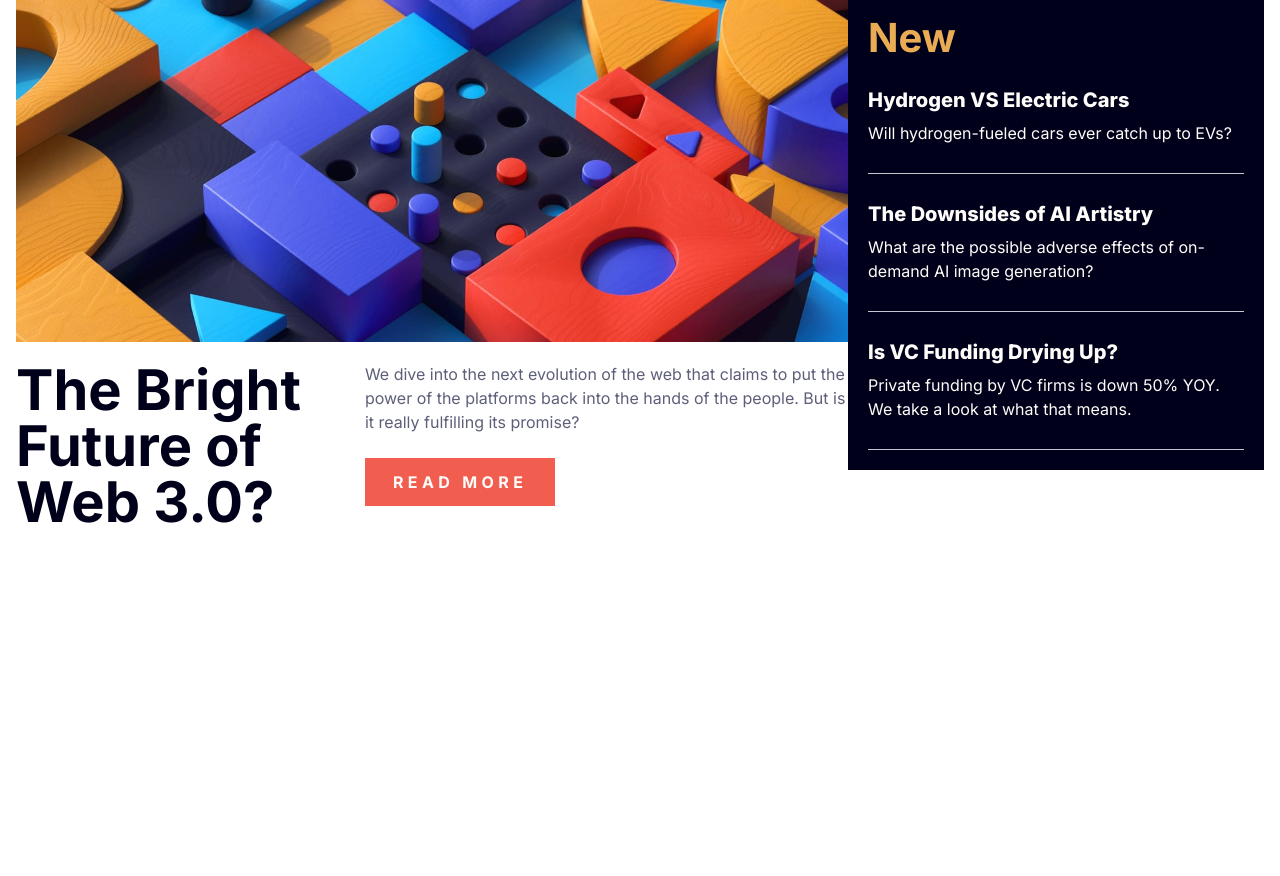
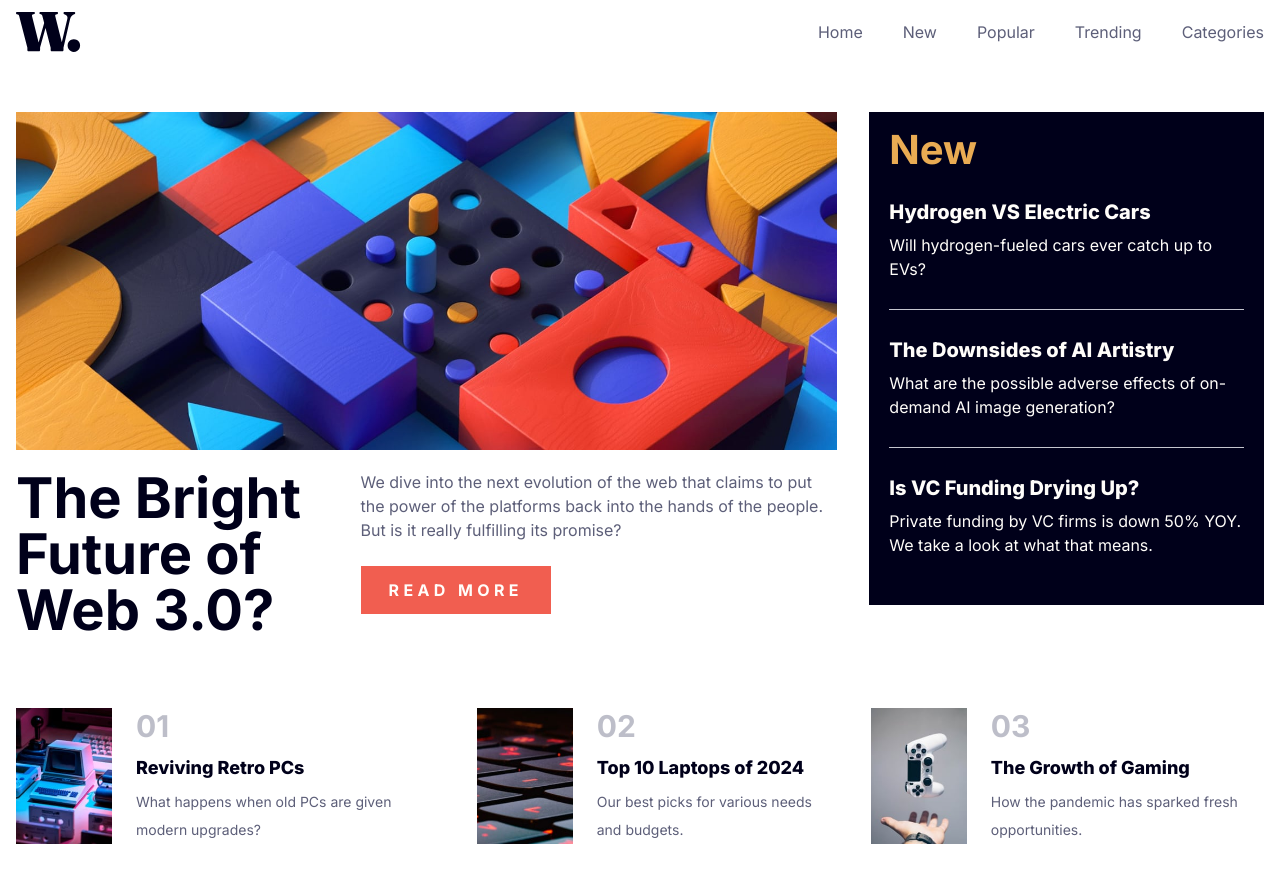
Before and after one commit to zetmosoma10/News-homepage, a React (Vite) app: page / in a window 1280 px wide. Before the commit the page ends 800 px from the top, so only its background shows below. Built offline with nearby package versions, Linux system fonts and the light colour scheme.

Commit message:
putting it all together

```diff
--- a/src/App.jsx
+++ b/src/App.jsx
@@ -1,11 +1,13 @@
 import Navbar from "./Components/Navbar";
+import Features from "./Containers/Features";
 import Hero from "./Containers/Hero";
 
 function App() {
   return (
-    <main className="max-w-screen-xl mx-auto px-4  font-display texts-base text-dark_grayish_blue ">
-      {/* <Navbar /> */}
+    <main className="max-w-screen-xl mx-auto px-4 pb-8  font-display texts-base text-dark_grayish_blue ">
+      <Navbar />
       <Hero />
+      <Features />
     </main>
   );
 }
--- a/src/Components/Navbar.jsx
+++ b/src/Components/Navbar.jsx
@@ -24,7 +24,9 @@ const Navbar = () => {
         <ul className=" hidden  md:flex">
           {navLinks.map((link) => (
             <li className="md:ml-10" key={link.name}>
-              <a href={link.to}>{link.name}</a>
+              <a className=" hover:text-soft_red " href={link.to}>
+                {link.name}
+              </a>
             </li>
           ))}
         </ul>
@@ -33,10 +35,10 @@ const Navbar = () => {
         </div>
       </nav>
       <div
-        className={`${toogleSidebar ? "" : "hidden"} fixed top-0 left-0 w-screen h-screen  opacity-97  md:hidden`}
+        className={`${toogleSidebar ? "" : "hidden"} fixed top-0 left-0 w-screen h-screen  md:hidden`}
       >
         <div
-          className={`absolute top-0 right-0 p-4  h-screen bg-off_white w-4/6 `}
+          className={`absolute top-0 right-0 p-4  h-screen bg-off_white w-4/6 z-10`}
         >
           <div
             className="flex justify-end items-center cursor-pointer"
@@ -48,7 +50,7 @@ const Navbar = () => {
             {navLinks.map((link) => (
               <li className="mb-6" key={link.name}>
                 <a
-                  className="text-very_dark_blue hover:underline focus:underline outline-none"
+                  className="text-very_dark_blue hover:text-soft_red focus:underline outline-none"
                   href={link.to}
                 >
                   {link.name}
--- a/src/Containers/Features.jsx
+++ b/src/Containers/Features.jsx
@@ -2,7 +2,7 @@ import { features } from "../Constants";
 
 const Features = () => {
   return (
-    <section className="flex flex-col  gap-8 lg:flex-row md:justify-between">
+    <section className="flex flex-col  gap-8 lg:flex-row md:justify-between mt-[60px] lg:mt-[70px]">
       {features.map((item) => (
         <div key={item.title} className="flex gap-6 ">
           <img
--- a/src/Containers/Hero.jsx
+++ b/src/Containers/Hero.jsx
@@ -3,16 +3,16 @@ import UpdateNews from "./UpdateNews";
 
 const Hero = () => {
   return (
-    <section className="grid lg:grid-cols-3">
+    <section className="grid lg:grid-cols-3 lg:gap-x-8 mt-8 lg:mt-[60px]">
       <div className="  w-full lg:col-span-2 order-1 ">
         <picture>
           <source
             media="(max-width: 1023px)"
-            srcset="src/assets/images/image-web-3-mobile.jpg"
+            srcSet="src/assets/images/image-web-3-mobile.jpg"
           />
           <source
             media="(min-width: 1024px)"
-            srcset="src/assets/images/image-web-3-desktop.jpg"
+            srcSet="src/assets/images/image-web-3-desktop.jpg"
           />
           <img
             src="src/assets/images/image-web-3-desktop.jpg"
@@ -21,7 +21,7 @@ const Hero = () => {
           />
         </picture>
       </div>
-      <div className="lg:h-full w-full mt-[64px] lg:mt-0 lg:row-span-2 order-3 lg:order-2">
+      <div className="lg:h-full w-full mt-[64px]  lg:mt-0 lg:row-span-2 order-3 lg:order-2">
         <UpdateNews />
       </div>
       <div className="flex flex-col gap-4 lg:flex-row lg:mt-5 w-full lg:col-span-2 order-2 lg:order-3">
--- a/src/Containers/UpdateNews.jsx
+++ b/src/Containers/UpdateNews.jsx
@@ -7,7 +7,10 @@ const UpdateNews = () => {
         New
       </h2>
       {updates.map((item) => (
-        <div className="pb-7 border-b border-grayish_blue">
+        <div
+          key={item.heading}
+          className="pb-7 border-b last:border-0 border-grayish_blue"
+        >
           <a
             href="#"
             className="font-extrabold leading-6 text-xl transition-all hover:text-soft_orange hover:duration-75"
```
